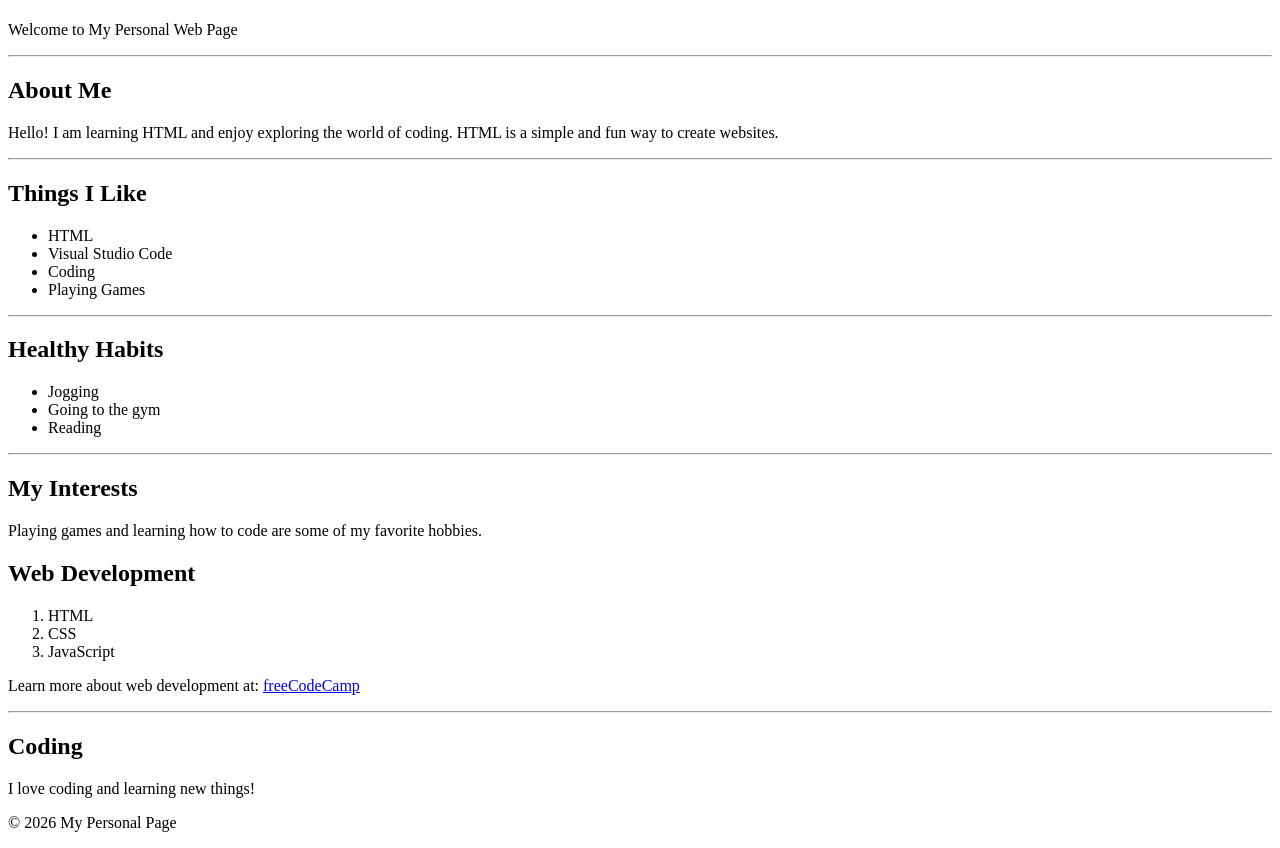
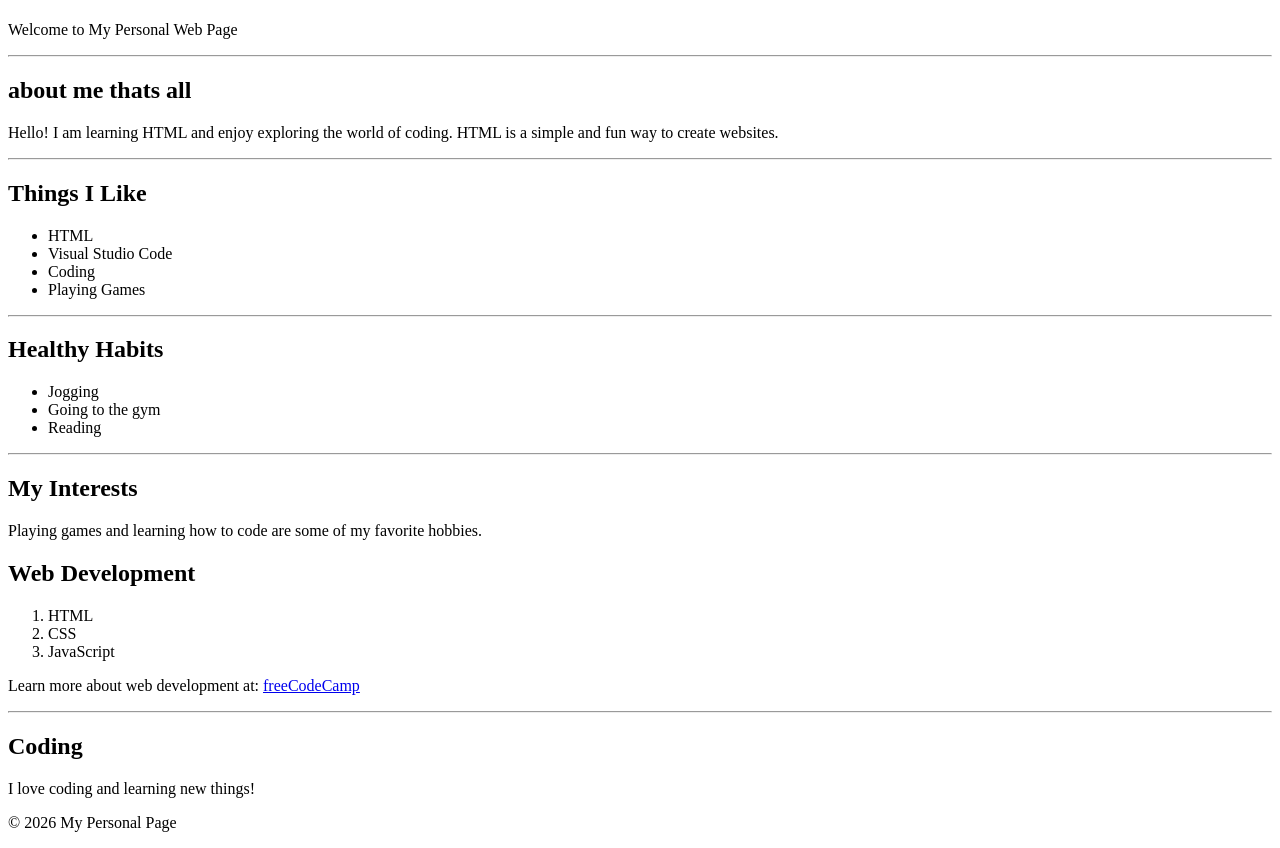
Before and after one commit to cirerayahn/html_activity1, a plain HTML site: page index.html in a window 1280 px wide. Shown: the part 59-907 px from the top of the page. Drawn offline with Linux system fonts and the light colour scheme.

Commit message:
Done index.html

```diff
--- a/index.html
+++ b/index.html
@@ -10,7 +10,7 @@
     <p>Welcome to My Personal Web Page</p>
     <hr />
 
-    <h2>About Me</h2>
+    <h2>about me thats all</h2>
     <p>
       Hello! I am learning HTML and enjoy exploring the world of coding. HTML is
       a simple and fun way to create websites.
```
